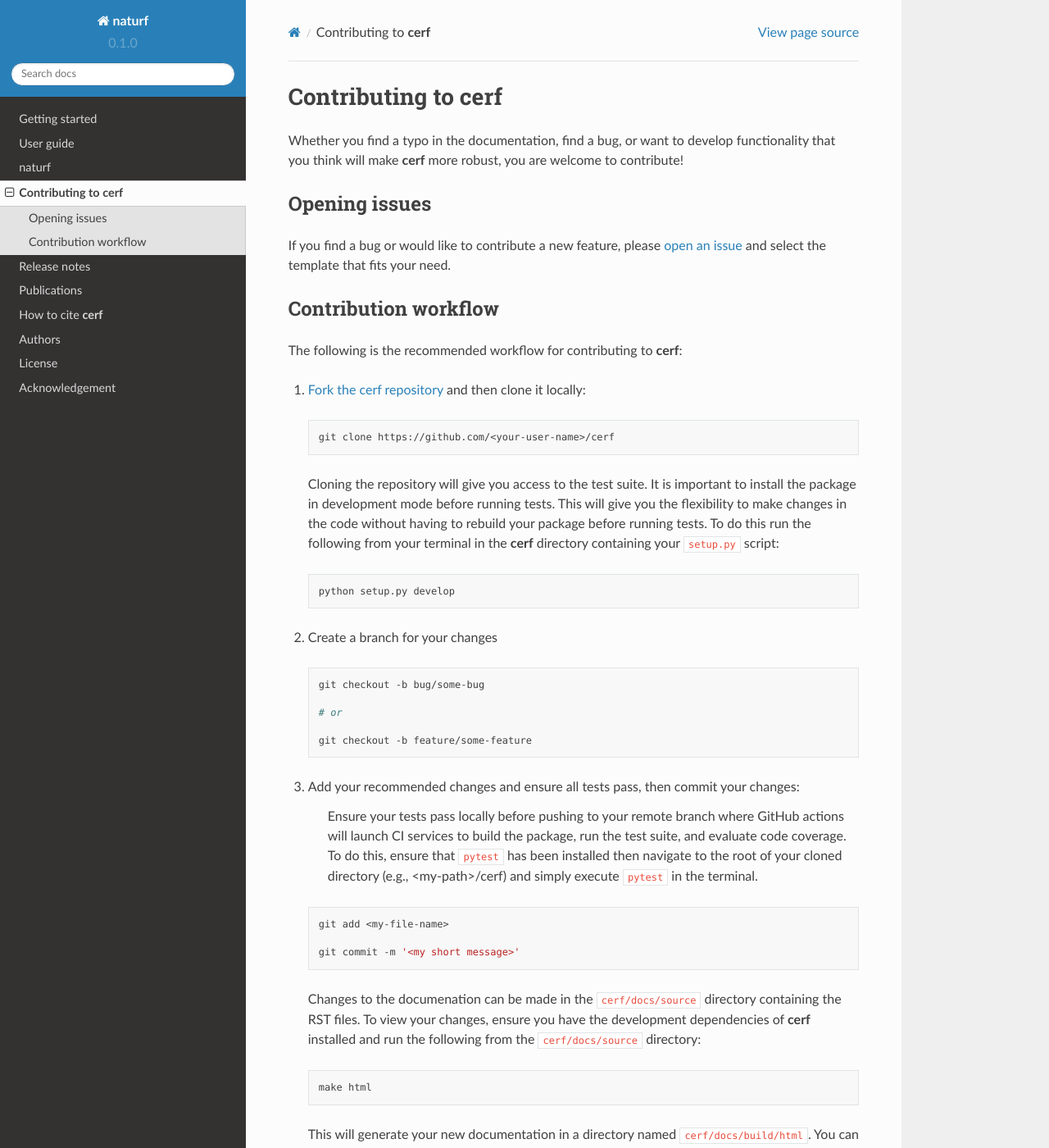
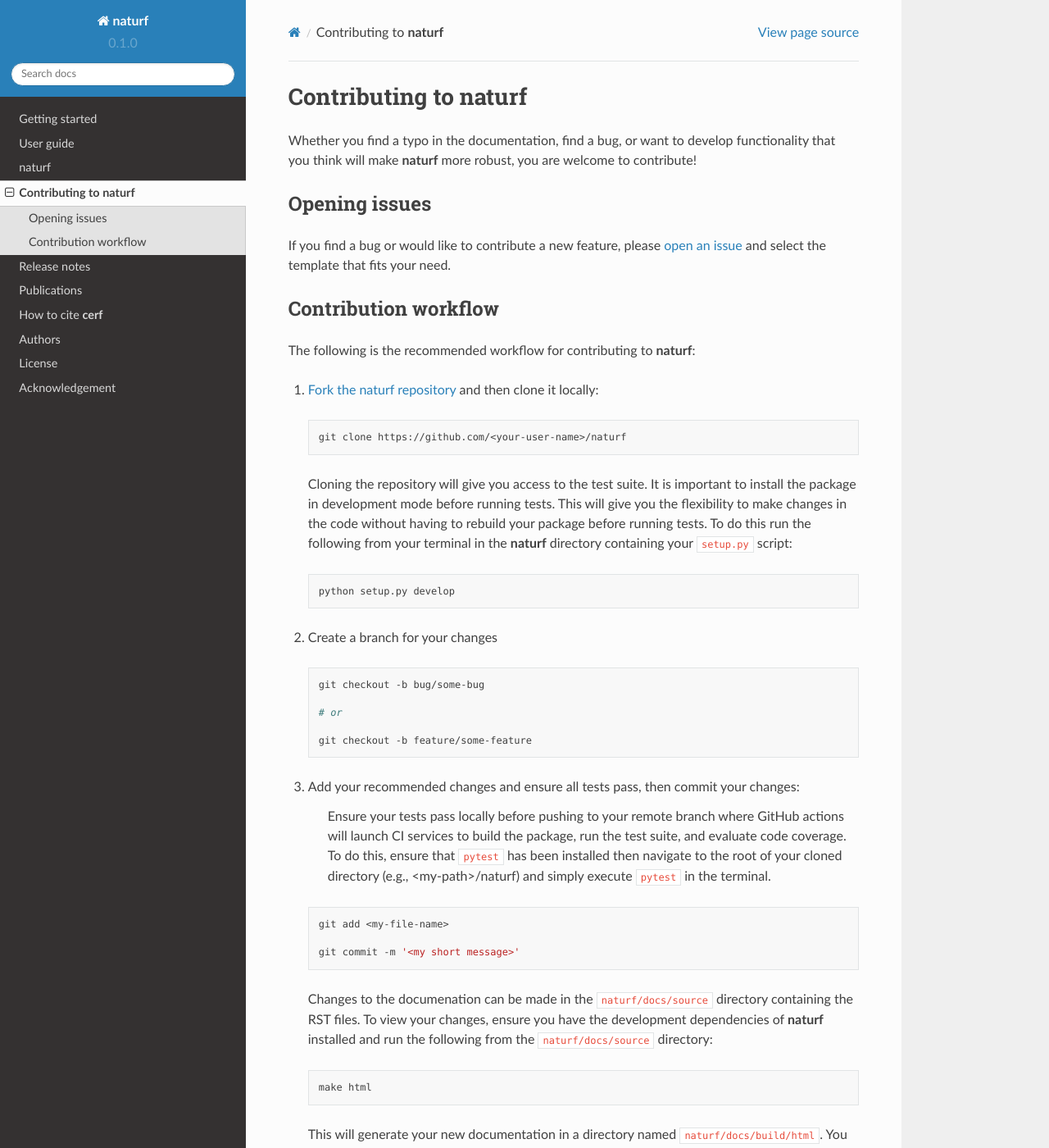
Before and after one commit to IMMM-SFA/naturf, a Sphinx documentation site: the page built from docs/source/contributing.rst, in a window 1280 px wide and 1400 px high. Shown: the whole window at 82% size. Built offline with Sphinx 7.4.7 and the Read the Docs theme 2.0.0, drawn with Linux system fonts in a browser that asks for light colours; formulas are drawn with MathJax 3; some of the changed text lies outside the part shown.

Commit message:
changed cerf to naturf in contributing.rst

```diff
--- a/docs/source/contributing.rst
+++ b/docs/source/contributing.rst
@@ -1,27 +1,27 @@
-Contributing to **cerf**
+Contributing to **naturf**
 ========================
 
-Whether you find a typo in the documentation, find a bug, or want to develop functionality that you think will make **cerf** more robust, you are welcome to contribute!
+Whether you find a typo in the documentation, find a bug, or want to develop functionality that you think will make **naturf** more robust, you are welcome to contribute!
 
 
 Opening issues
 ______________
 
-If you find a bug or would like to contribute a new feature, please `open an issue <https://github.com/IMMM-SFA/cerf/issues>`_ and select the template that fits your need.
+If you find a bug or would like to contribute a new feature, please `open an issue <https://github.com/IMMM-SFA/naturf/issues>`_ and select the template that fits your need.
 
 
 Contribution workflow
 _____________________
 
-The following is the recommended workflow for contributing to **cerf**:
+The following is the recommended workflow for contributing to **naturf**:
 
-1. `Fork the cerf repository <https://github.com/IMMM-SFA/cerf/fork>`_ and then clone it locally:
+1. `Fork the naturf repository <https://github.com/IMMM-SFA/naturf/fork>`_ and then clone it locally:
 
   .. code-block:: bash
 
-    git clone https://github.com/<your-user-name>/cerf
+    git clone https://github.com/<your-user-name>/naturf
 
-  Cloning the repository will give you access to the test suite.  It is important to install the package in development mode before running tests.  This will give you the flexibility to make changes in the code without having to rebuild your package before running tests.  To do this run the following from your terminal in the **cerf** directory containing your ``setup.py`` script:
+  Cloning the repository will give you access to the test suite.  It is important to install the package in development mode before running tests.  This will give you the flexibility to make changes in the code without having to rebuild your package before running tests.  To do this run the following from your terminal in the **naturf** directory containing your ``setup.py`` script:
 
   .. code-block:: bash
 
@@ -40,7 +40,7 @@ The following is the recommended workflow for contributing to **cerf**:
 
 3. Add your recommended changes and ensure all tests pass, then commit your changes:
 
-    Ensure your tests pass locally before pushing to your remote branch where GitHub actions will launch CI services to build the package, run the test suite, and evaluate code coverage.  To do this, ensure that ``pytest`` has been installed then navigate to the root of your cloned directory (e.g., <my-path>/cerf) and simply execute ``pytest`` in the terminal.
+    Ensure your tests pass locally before pushing to your remote branch where GitHub actions will launch CI services to build the package, run the test suite, and evaluate code coverage.  To do this, ensure that ``pytest`` has been installed then navigate to the root of your cloned directory (e.g., <my-path>/naturf) and simply execute ``pytest`` in the terminal.
 
   .. code-block:: bash
 
@@ -48,13 +48,13 @@ The following is the recommended workflow for contributing to **cerf**:
 
     git commit -m '<my short message>'
 
-  Changes to the documenation can be made in the ``cerf/docs/source`` directory containing the RST files.  To view your changes, ensure you have the development dependencies of **cerf** installed and run the following from the ``cerf/docs/source`` directory:
+  Changes to the documenation can be made in the ``naturf/docs/source`` directory containing the RST files.  To view your changes, ensure you have the development dependencies of **naturf** installed and run the following from the ``naturf/docs/source`` directory:
 
   .. code-block:: bash
 
       make html
 
-  This will generate your new documentation in a directory named ``cerf/docs/build/html``.  You can open the ``index.html`` in your browser to view the documentation site locally.  If your changes are merged into the main branch of **cerf**, changes in your documentation will go live as well.
+  This will generate your new documentation in a directory named ``naturf/docs/build/html``.  You can open the ``index.html`` in your browser to view the documentation site locally.  If your changes are merged into the main branch of **naturf**, changes in your documentation will go live as well.
 
 4. Push your changes to the remote
 
@@ -67,4 +67,4 @@ The following is the recommended workflow for contributing to **cerf**:
   - **Purpose**:  The reason for your pull request in short
   - **Summary**:  A description of the environment you are using (OS, Python version, etc.), logic, any caveats, and a summary of changes that were made.
 
-6. If approved, your pull request will be merged into the main branch by a  **cerf** admin and a release will be conducted subsequently.  **cerf** uses `semantic naming <https://semver.org/>`_ for versioned releases.  Each release receives a DOI via a linked Zenodo service automatically.
+6. If approved, your pull request will be merged into the main branch by a  **naturf** admin and a release will be conducted subsequently.  **naturf** uses `semantic naming <https://semver.org/>`_ for versioned releases.  Each release receives a DOI via a linked Zenodo service automatically.
```
